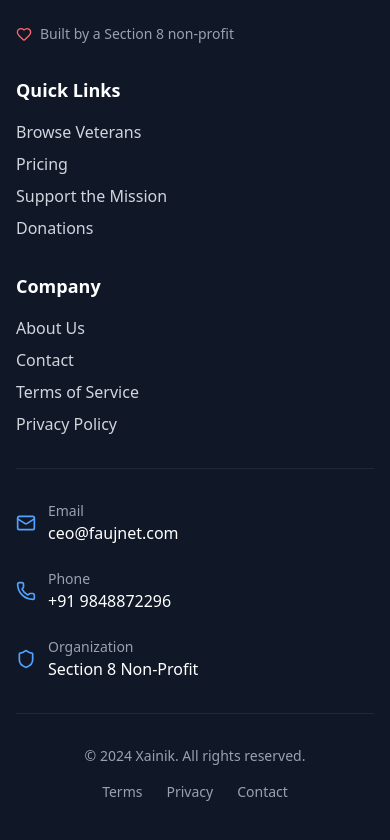
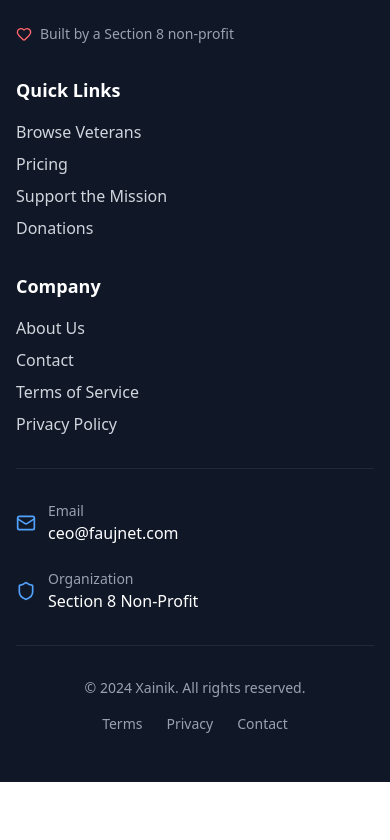
Before and after one commit to captvenkat/xainik-ai, a Next.js app: page / in a window 390 px wide. Shown: the part 3140-3980 px from the top of the page. After the commit the page ends 3922 px from the top, so only its background shows below. Built offline with nearby package versions, Linux system fonts and the light colour scheme; no server answers; the database is empty.

Commit message:
feat: remove phone number from footer to prevent spam calls
- Remove phone number display and tel link
- Update grid layout from 3 columns to 2 columns
- Remove unused Phone icon import
- Keep email contact for legitimate inquiries

```diff
--- a/src/components/Footer.tsx
+++ b/src/components/Footer.tsx
@@ -1,5 +1,5 @@
 import Link from 'next/link'
-import { Shield, Heart, Mail, Phone } from 'lucide-react'
+import { Shield, Heart, Mail } from 'lucide-react'
 
 export default function Footer() {
   return (
@@ -80,7 +80,7 @@
 
         {/* Contact Info */}
         <div className="mt-8 pt-8 border-t border-gray-800">
-          <div className="grid grid-cols-1 md:grid-cols-3 gap-6">
+          <div className="grid grid-cols-1 md:grid-cols-2 gap-6">
             <div className="flex items-center">
               <Mail className="h-5 w-5 text-blue-400 mr-3" />
               <div>
@@ -88,13 +88,7 @@
                 <a href="mailto:ceo@faujnet.com" className="text-white hover:text-blue-300 transition-colors">ceo@faujnet.com</a>
               </div>
             </div>
-            <div className="flex items-center">
-              <Phone className="h-5 w-5 text-blue-400 mr-3" />
-              <div>
-                <p className="text-sm text-gray-400">Phone</p>
-                <a href="tel:+919848872296" className="text-white hover:text-blue-300 transition-colors">+91 9848872296</a>
-              </div>
-            </div>
+
             <div className="flex items-center">
               <Shield className="h-5 w-5 text-blue-400 mr-3" />
               <div>
```
